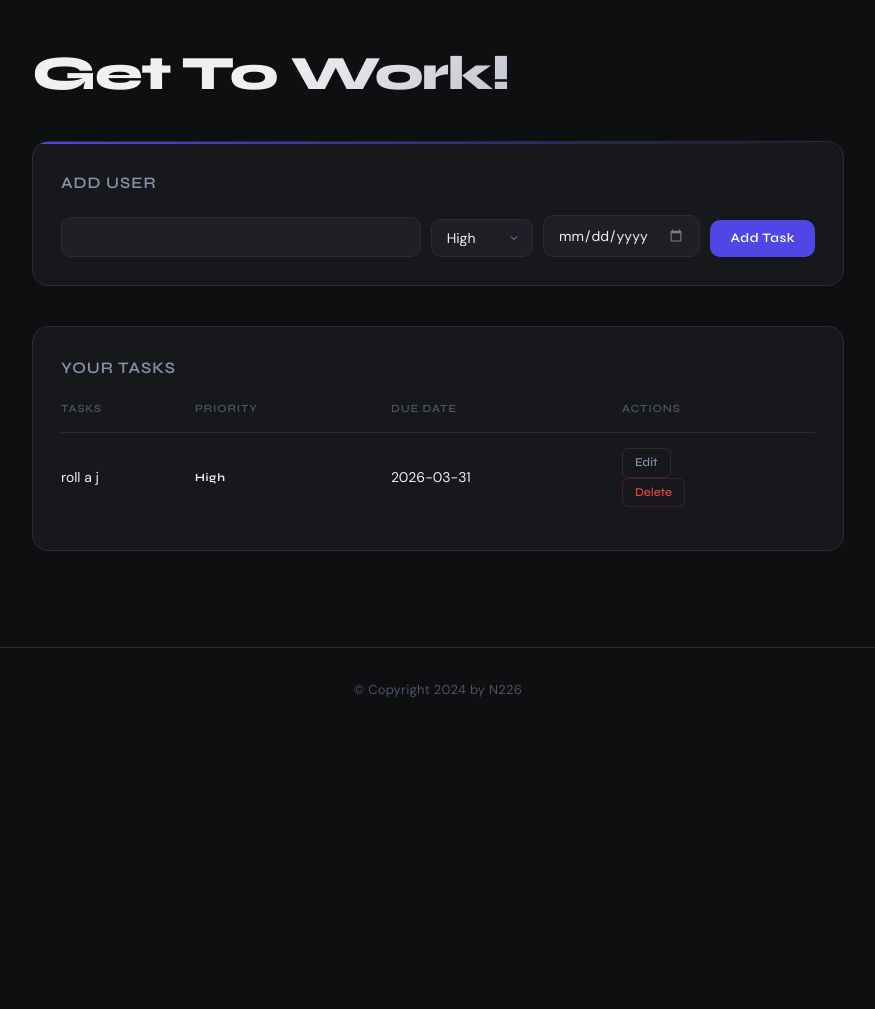
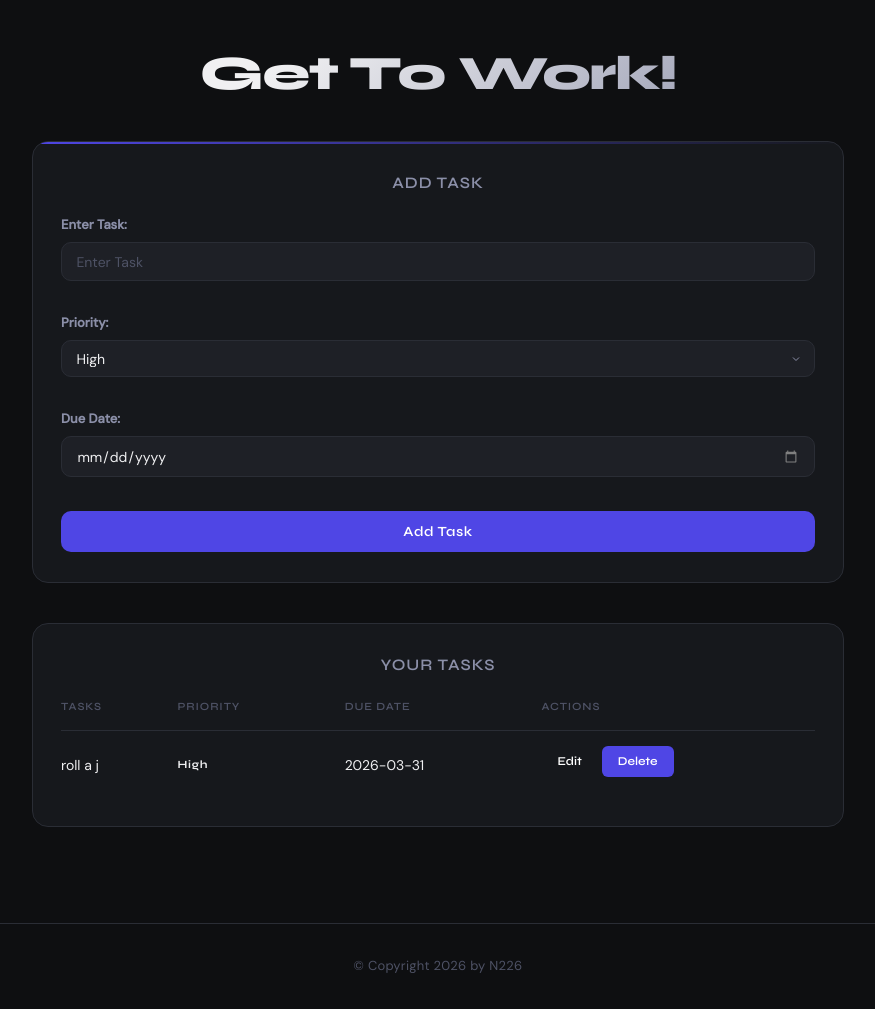
Before and after one commit to Emmanuel-N226/TodoLlist, a Flask app: page / in a window 1280 px wide. Shown: the whole page, without its empty margins (202-1077 px from the left). Before the commit the page ends 697 px from the top, so only its background shows below. Run offline with Flask 3, Linux system fonts and the light colour scheme; data comes from the database, SQL or seed files in the repository; both versions use the stored data as it was after the commit.

Commit message:
fixed css and reponisveness

```diff
--- a/Static/style.css
+++ b/Static/style.css
@@ -83,6 +83,7 @@
   -webkit-background-clip: text;
   -webkit-text-fill-color: transparent;
   background-clip: text;
+  text-align: center;
 }
 
 #heading h2 {
@@ -101,6 +102,7 @@
   text-transform: uppercase;
   color: var(--text-secondary);
   margin-bottom: 1.25rem;
+  text-align: center;
 }
 
 /* ── ADD TASK CARD ───────────────────────────── */
@@ -124,10 +126,31 @@
 }
 
 #adduser form {
-  display: grid;
-  grid-template-columns: 1fr auto auto auto;
-  gap: 10px;
-  align-items: end;
+  display: flex;
+  flex-direction: column;
+  gap: 32px;
+}
+
+#adduser .form-group {
+  display: flex;
+  flex-direction: column;
+  gap: 6px;
+}
+
+#adduser form input,
+#adduser form select {
+  width: 100%;
+}
+
+#adduser form button[type="submit"] {
+  width: 100%;
+  padding: 0.75rem;
+  font-size: 14px;
+}
+
+#adduser form label {
+  font-size: 13px;
+  color: var(--text-secondary);
 }
 
 /* ── EDIT CARD ───────────────────────────────── */
@@ -152,7 +175,34 @@
 #edit form {
   display: flex;
   flex-direction: column;
-  gap: 12px;
+  gap: 32px;        /* space between each group */
+}
+
+#edit .form-group {
+  display: flex;
+  flex-direction: column;
+  gap: 6px;         /* label tight to its input */
+}
+
+#edit form input,
+#edit form select {
+  width: 100%;
+}
+
+#edit form button[type="submit"] {
+  width: 100%;
+  padding: 0.75rem;
+  font-size: 14px;
+}
+
+#edit form label {
+  font-size: 13px;
+  color: var(--text-secondary);
+}
+
+#edit form a {
+  text-align: center;
+  display: block;
 }
 
 /* ── INPUTS ──────────────────────────────────── */
@@ -219,6 +269,8 @@
   white-space: nowrap;
   transition: background 0.2s, transform 0.1s, box-shadow 0.2s;
   box-shadow: 0 0 0 0 var(--accent-glow);
+  margin-top: 2px;
+  margin-bottom: 2px;
 }
 
 button[type="submit"]:hover {
@@ -310,31 +362,30 @@
 td a {
   display: inline-block;
   font-size: 12px;
-  font-weight: 500;
+  font-weight: 600;
   font-family: var(--font-display);
   text-decoration: none;
-  padding: 4px 12px;
+  padding: 6px 16px;
   border-radius: var(--radius-sm);
-  border: 1px solid var(--border);
-  color: var(--text-secondary);
-  transition: color 0.15s, border-color 0.15s, background 0.15s;
-  margin-right: 6px;
+  border: none;
+  color: #fff;
+  transition: background 0.2s, tranform 0.1s;
+  margin-bottom: 6px;
 }
 
 td a:hover {
-  color: var(--text-primary);
-  border-color: var(--accent);
-  background: var(--accent-glow);
+  background: var(--accent-hover);
+  transform: scale(0.98);
 }
 
 td a.delete-link {
-  color: var(--high);
-  border-color: rgba(239, 68, 68, 0.2);
+  background: var(--accent);   /* same colour as edit */
+  color: #fff;
+  border: none;
 }
 
 td a.delete-link:hover {
-  background: var(--high-bg);
-  border-color: var(--high);
+  background: var(--accent-hover);
 }
 
 /* ── RESPONSIVE ──────────────────────────────── */
@@ -368,3 +419,10 @@
   from { opacity: 0; transform: translateY(14px); }
   to   { opacity: 1; transform: translateY(0);    }
 }
+
+label {
+    font-size: 18px;
+    font-weight: bold;
+    color: #333;
+    display: inline-block;
+}
--- a/Templates/base.html
+++ b/Templates/base.html
@@ -13,7 +13,7 @@
   <div id="content">{% block content %}{% endblock %}</div>
   <div id="footer">
     {% block footer %}
-      &copy; Copyright 2024 by N226
+      &copy; Copyright 2026 by N226
     {% endblock %}
   </div>
 </body>
--- a/Templates/index.html
+++ b/Templates/index.html
@@ -18,17 +18,26 @@
 
     <!--TABLE-->
     <div id="adduser">
-        <h2>Add User</h2>
+        <h2>Add Task</h2>
         <form action="/add_task" method="POST">
-            <input type="text" name="task_text" id="form1" required>
+            <div class="form-group">
+                <label for="form1">Enter Task:</label>
+                <input type="text" name="task_text" id="form1" placeholder="Enter Task" required>
+            </div>
             <!--drop down priority selection-->
+            <div class="form-group">
+                <label for="form2">Priority:</label>
                 <select name="priority_text" id="form2" required>
                     <option value="High">High</option>
                     <option value="Medium">Medium</option>
                     <option value="Low">Low</option>
                 </select>
+            </div>
 
+            <div class="form-group">
+                <label for="form3">Due Date:</label>
                 <input  type="date" name="due_date_text" id="form3" required>
+            </div>
             <button type="submit">Add Task</button>
         </form>
     </div>
@@ -50,7 +59,7 @@
                 <td>{{task[3]}}</td>
                 <td>
                     <a href="{{ url_for('edit_task', id=task['id']) }}">Edit</a>
-                    <br />
+
                     <a href="{{ url_for('delete_task', id=task['id']) }}" class="delete-link">Delete</a>
                 </td>
             </tr>
```
Also changed, not shown: Templates/update_task.html (+18 -7 lines), taskapp.db. Lines whose indentation alone changed are shown as unchanged.
